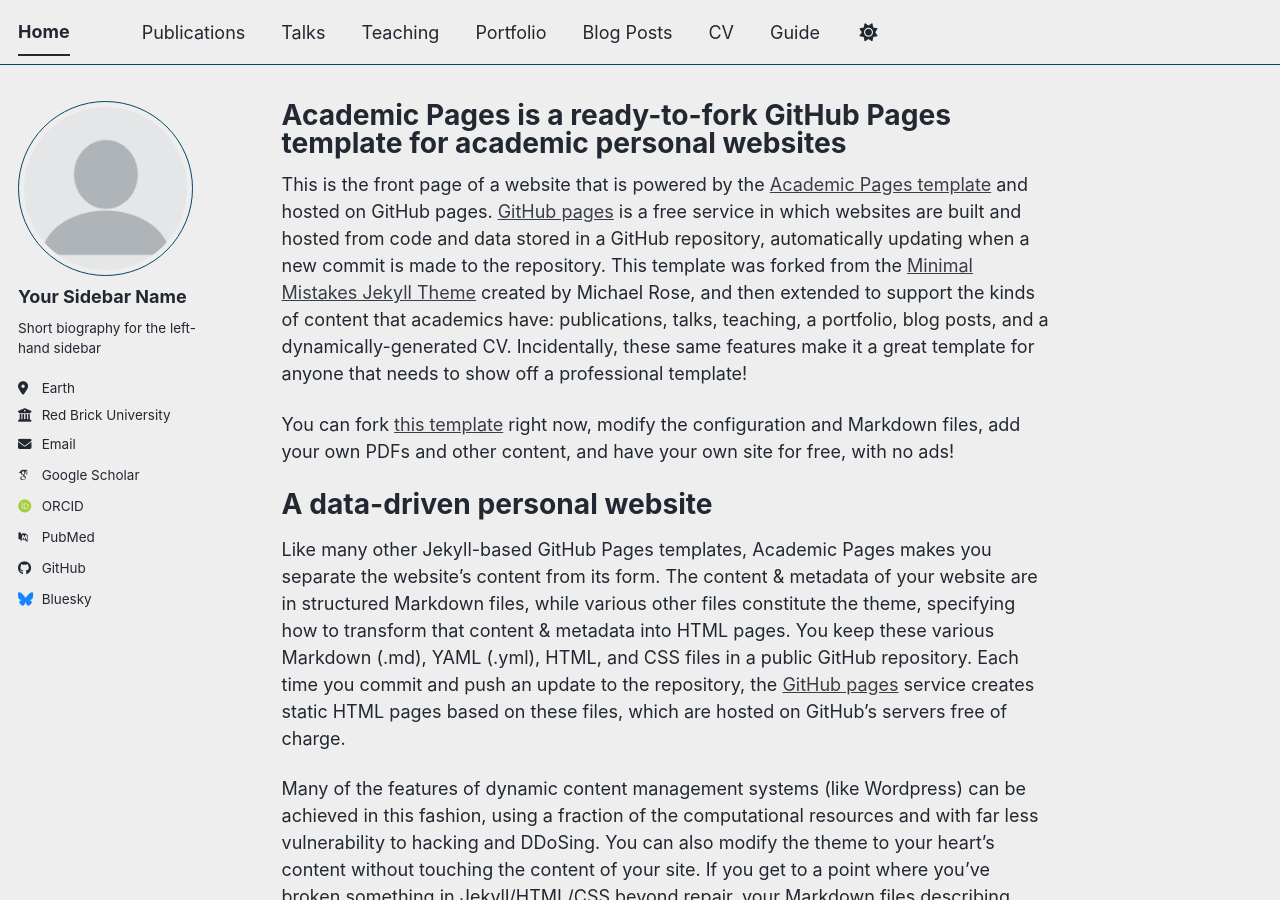
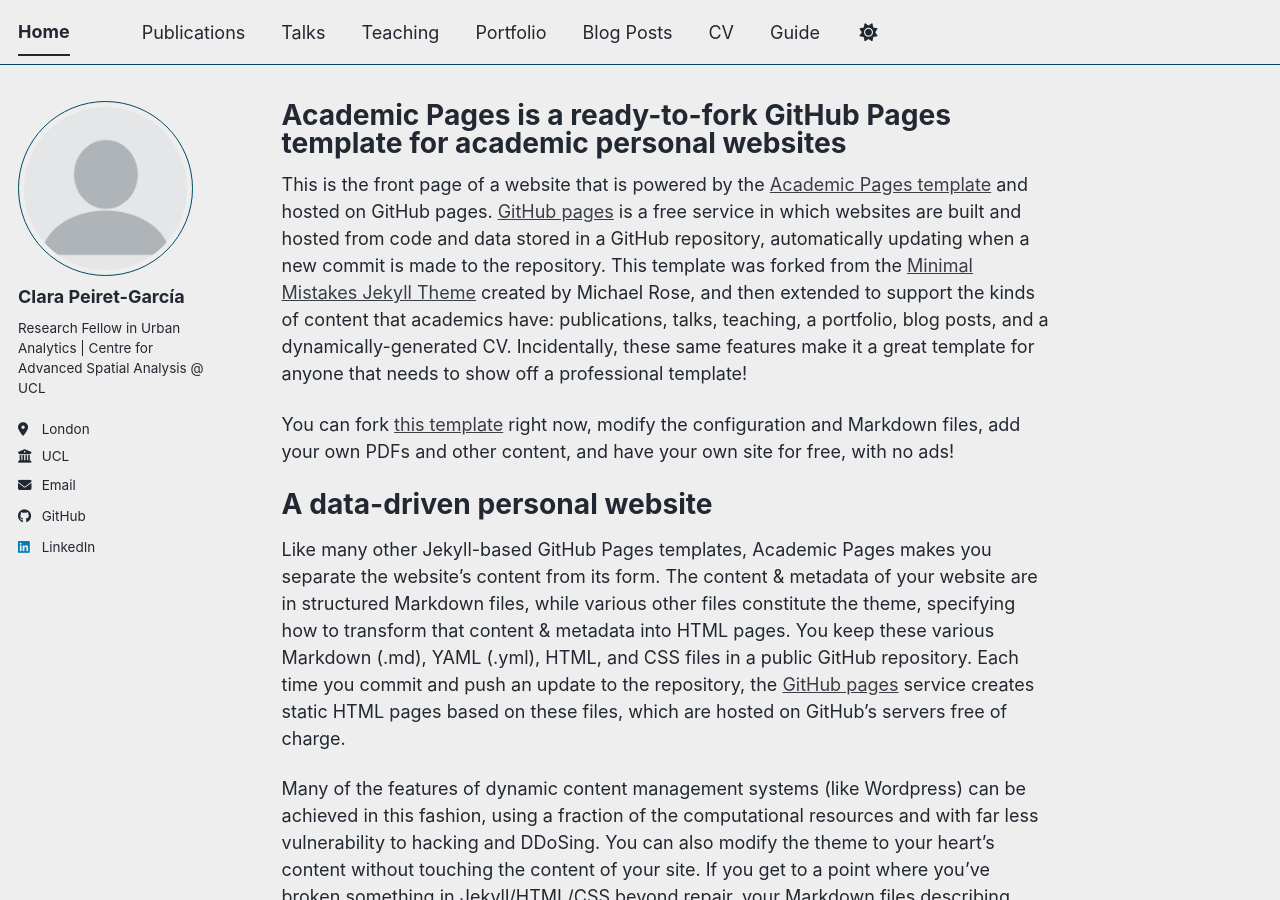
Before and after one commit to cpeiretgarcia/cpeiretgarcia.github.io, a Jekyll site: the page built from _pages/about.md, in a window 1280 px wide and 900 px high. Built offline with Jekyll 4.4.1, drawn with Linux system fonts in a browser that asks for light colours; some web fonts are replaced; a script bundle is joined from its source files by our own code; library files that are not in the unit come from our copies.

Commit message:
update contact details

```diff
--- a/_config.yml
+++ b/_config.yml
@@ -24,24 +24,24 @@
 author:
   # Biographic information
   avatar           : "profile.png"
-  name             : "Your Sidebar Name"
+  name             : "Clara Peiret-García"
   pronouns         : # example: "she/her"
-  bio              : "Short biography for the left-hand sidebar"
-  location         : "Earth"
-  employer         : "Red Brick University"
+  bio              : "Research Fellow in Urban Analytics | Centre for Advanced Spatial Analysis @ UCL"
+  location         : "London"
+  employer         : "UCL"
   uri              : # URL
-  email            : "none@example.org"
+  email            : "c.peiret-garcia@ucl.ac.uk"
 
   # Academic websites
   academia         : # URL
   arxiv            : # URL - Update with the correct link to your profile
-  googlescholar    : "https://scholar.google.com/citations?user=PS_CX0AAAAAJ"
+  googlescholar    : #"https://scholar.google.com/citations?user=PS_CX0AAAAAJ"
   inspire-hep      : # URL
   impactstory      : # URL
-  orcid            : "https://orcid.org/yourorcidurl"
+  orcid            : #"https://orcid.org/yourorcidurl"
   semantic         : # URL
   ssrn             : # URL
-  pubmed           : "https://www.ncbi.nlm.nih.gov/pubmed/?term=john+snow"
+  pubmed           : #"https://www.ncbi.nlm.nih.gov/pubmed/?term=john+snow"
   researchgate     : # URL
   scopus           : # URL
   zotero           : # URL
@@ -51,13 +51,13 @@
   bitbucket        : # Username - Update with your username on the site
   codepen          : # Username
   dribbble         : # Username
-  github           : "academicpages"
+  github           : "cpeiretgarcia"
   kaggle           : # Username
   stackoverflow    : # User number or user number and name (i.e., use "1" or "1/jeff-atwood")
 
   # Social media
   artstation       : # Username
-  bluesky          : "bsky.app" # Replace this with you Bluesky username
+  bluesky          : #"bsky.app" # Replace this with you Bluesky username
   facebook         : # Username
   flickr           : # Username
   foursquare       : # Username
@@ -66,7 +66,7 @@
   keybase          : # Username
   instagram        : # Username
   lastfm           : # Username
-  linkedin         : # Username
+  linkedin         : cpeiretgarcia
   mastodon         : # URL
   medium           : # URL
   pinterest        : # Username
```
